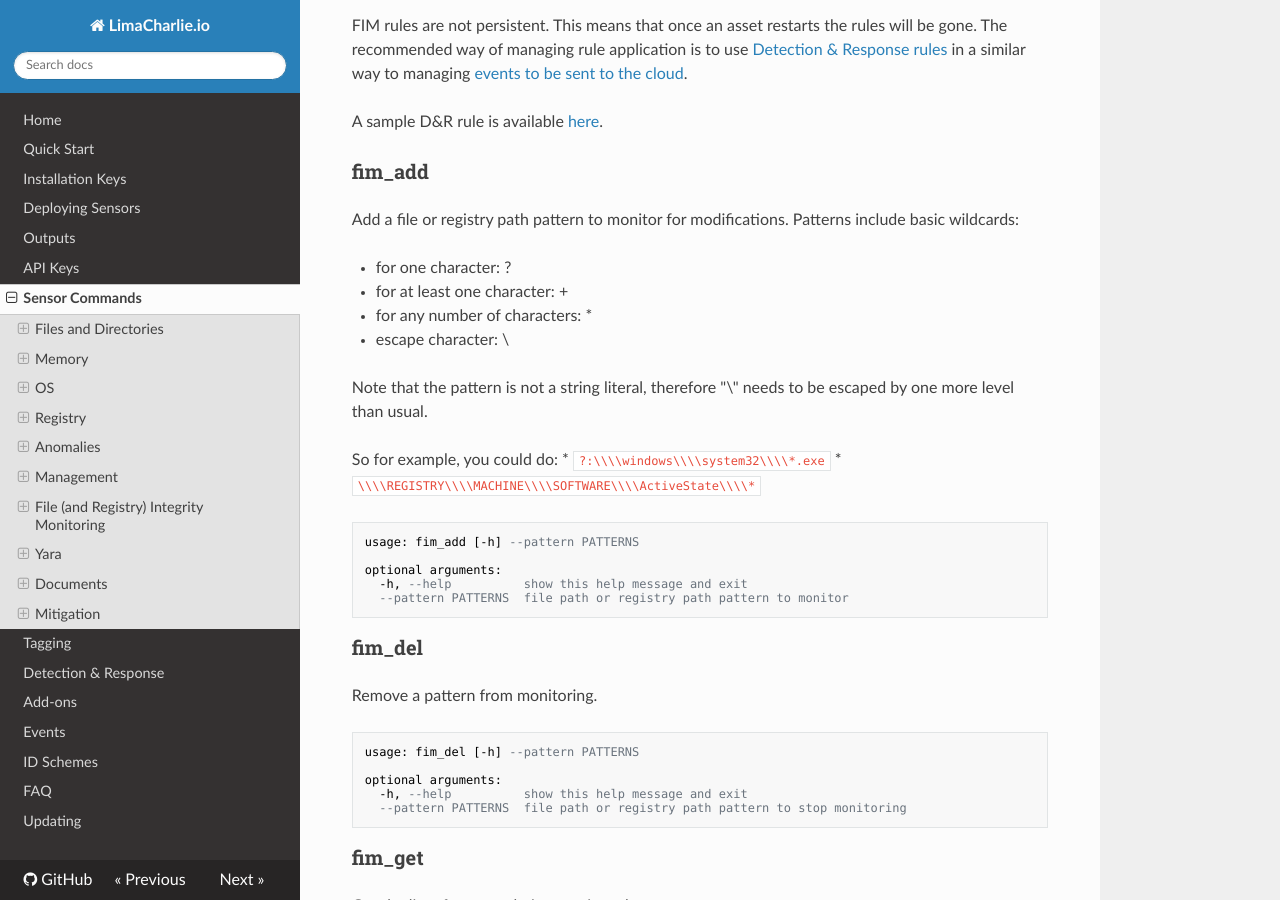
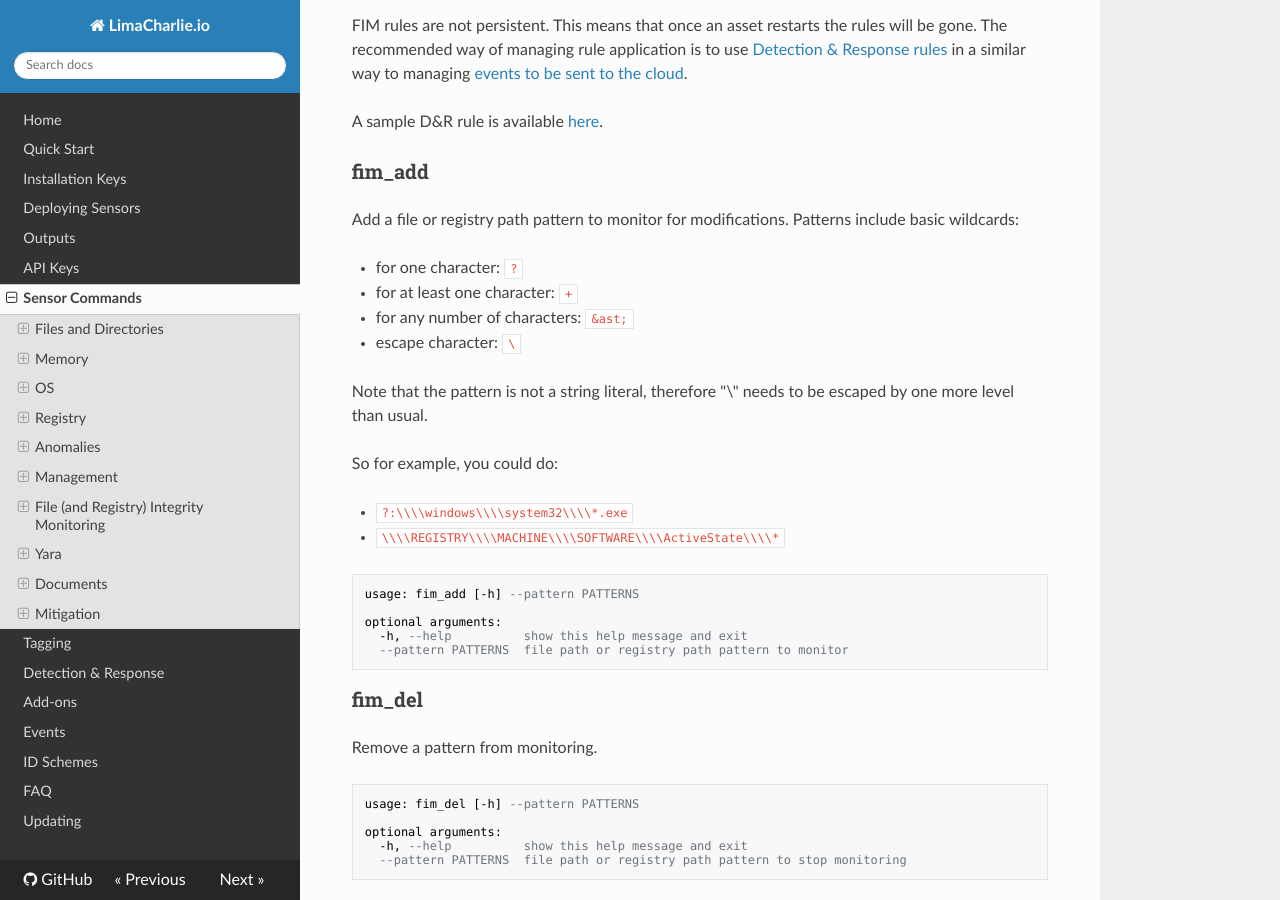
Before and after one commit to refractionPOINT/lce_doc, an MkDocs documentation site: the page built from docs/sensor_commands.md, in a window 1280 px wide and 900 px high, scrolled down 10434 px. Built offline with MkDocs 1.6.1, drawn with Linux system fonts in a browser that asks for light colours; nearby versions of some CDN libraries; old or Windows-style settings are respelled for this version of MkDocs.

Commit message:
Tweaking more format.

```diff
--- a/docs/sensor_commands.md
+++ b/docs/sensor_commands.md
@@ -467,14 +467,15 @@ A sample D&R rule is available [here](dr/#monitoring-sensitive-directories).
 Add a file or registry path pattern to monitor for modifications.
 Patterns include basic wildcards:
 
-* for one character: ?
-* for at least one character: +
-* for any number of characters: &ast;
-* escape character: \
+* for one character: `?`
+* for at least one character: `+`
+* for any number of characters: `&ast;`
+* escape character: `\`
 
 Note that the pattern is not a string literal, therefore "\" needs to be escaped by one more level than usual.
 
 So for example, you could do:
+
 * `?:\\\\windows\\\\system32\\\\*.exe`
 * `\\\\REGISTRY\\\\MACHINE\\\\SOFTWARE\\\\ActiveState\\\\*`
 
```
